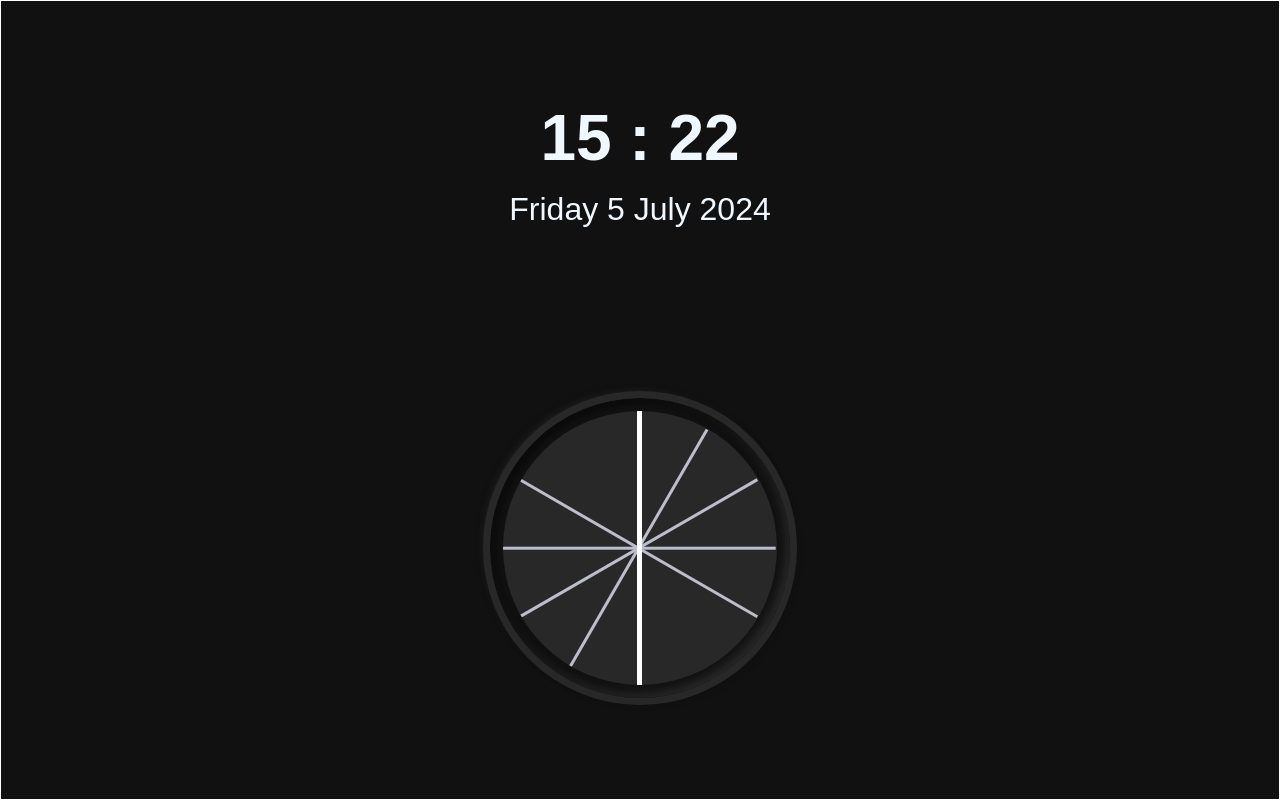
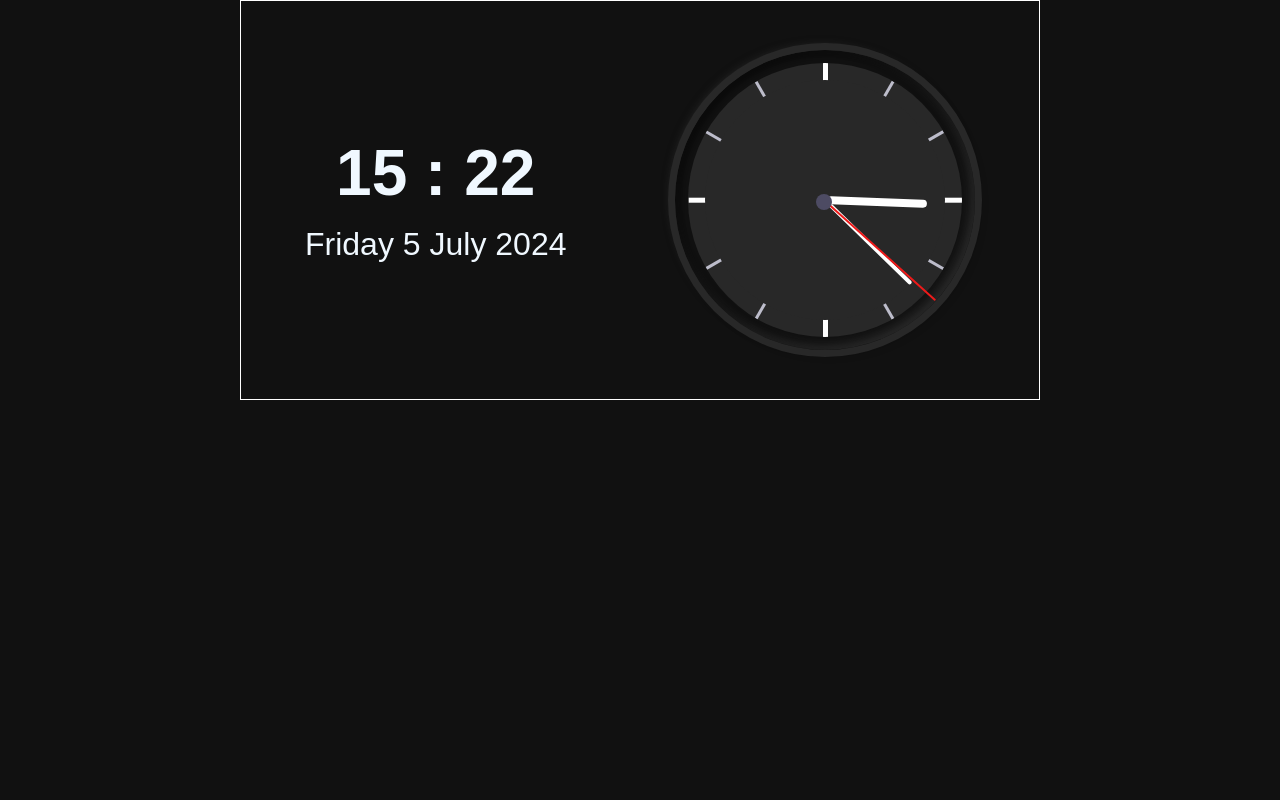
Before and after one commit to VictorRicoV/clocks, a website built with Vite: page src/index.html in a window 1280 px wide. Built offline with nearby package versions, Linux system fonts and the light colour scheme; some packages are replaced by stand-ins of ours.

Commit message:
terminado

```diff
--- a/src/js/index.js
+++ b/src/js/index.js
@@ -7,16 +7,12 @@ const dayOfWeekElement = document.getElementById('day-of-week');
 const dayElement = document.getElementById('day');
 const monthElement = document.getElementById('month');
 const yearElement = document.getElementById('year');
+const hourHandElement = document.getElementById('hour-hand');
+const minuteHandElement = document.getElementById('minute-hand');
+const secondHandElement = document.getElementById('second-hand');
+const rootStyles = document.documentElement.style;
 
-const dayOfWeek = [
-  'Sunday',
-  'Monday',
-  'Tuesday',
-  'Wednesday',
-  'Thursday',
-  'Friday',
-  'Saturday'
-];
+const dayOfWeek = ['Sunday', 'Monday', 'Tuesday', 'Wednesday', 'Thursday', 'Friday', 'Saturday'];
 const months = [
   'January',
   'February',
@@ -35,8 +31,11 @@ const fixTime = number => (number < 10 ? '0' + number : number);
 
 const updateClock = () => {
   const date = new Date();
-  minutesElement.textContent = date.getSeconds();
-  hoursElement.textContent = date.getHours();
+  const minutes = date.getMinutes();
+  const seconds = date.getSeconds();
+  const hours = date.getHours();
+  minutesElement.textContent = minutes;
+  hoursElement.textContent = hours;
   dayOfWeekElement.textContent = dayOfWeek[date.getDate()];
   dayElement.textContent = date.getDay();
   monthElement.textContent = months[date.getMonth()];
@@ -44,6 +43,13 @@ const updateClock = () => {
 
   minutesElement.textContent = fixTime(date.getMinutes());
   hoursElement.textContent = fixTime(date.getHours());
+
+  const minutesDegrees = minutes * 6 + seconds / 10;
+  const hoursDegrees = hours * 6 + seconds / 10;
+
+  rootStyles.setProperty('--seconds-rotate', seconds * 6 + 'deg');
+  rootStyles.setProperty('--minutes-rotate', minutesDegrees + 'deg');
+  rootStyles.setProperty('--hours-rotate', hoursDegrees + 'deg');
 };
 
 updateClock();
--- a/src/scss/blocks/clocks.scss
+++ b/src/scss/blocks/clocks.scss
@@ -17,35 +17,39 @@
 }
 
 .analogic-clock {
+  position: relative;
+  width: 300px;
+  height: 300px;
+  padding: 0.8rem;
+  outline: 7px solid #282828;
   border-radius: 50%;
-  box-shadow: -4px -4px 10px #43434380, inset 4px 4px 10px #00000080,
-    inset -4px -4px 10px #43434380, 4px 4px 10px #0000004d;
-  height: 300px;
-  width: 300px;
-  outline: 7px solid #282828;
-  padding: 0.8rem;
-  position: relative;
+  box-shadow: -4px -4px 10px rgba(67, 67, 67, 0.5), inset 4px 4px 10px rgba(0, 0, 0, 0.5),
+    inset -4px -4px 10px rgba(67, 67, 67, 0.5), 4px 4px 10px rgba(0, 0, 0, 0.3);
 }
 
 .outer-clock-face {
   position: relative;
+  background-color: #282828;
+  overflow: hidden;
+  width: 100%;
   height: 100%;
-  width: 100%;
-  background-color: #282828;
   border-radius: 100%;
-  overflow: hidden;
 }
 
-.marking,
 .outer-clock-face::after,
-.outer-clock-face::before {
-  background-color: #fff;
+.outer-clock-face::before,
+.marking {
+  content: '';
   position: absolute;
-  content: '';
   width: 5px;
   height: 100%;
-  left: 49%;
+  background-color: #fff;
   z-index: 0;
+  left: calc(50% - 2.5px);
+}
+
+.outer-clock-face::after {
+  rotate: 90deg;
 }
 
 .marking {
@@ -54,15 +58,85 @@
 }
 
 .marking-one {
-  transform: rotate(30deg);
+  rotate: 30deg;
 }
 
 .marking-two {
-  transform: rotate(60deg);
+  rotate: 60deg;
 }
+
 .marking-three {
-  transform: rotate(90deg);
+  rotate: 120deg;
 }
+
 .marking-four {
-  transform: rotate(120deg);
+  rotate: 150deg;
 }
+
+.inner-clock-face {
+  position: absolute;
+  top: 10%;
+  left: 10%;
+  width: 80%;
+  height: 80%;
+  background-color: #282828;
+  border-radius: 100%;
+  z-index: 1;
+}
+
+.inner-clock-face::before {
+  content: '';
+  position: absolute;
+  top: 50%;
+  left: 50%;
+  width: 16px;
+  height: 16px;
+  border-radius: 18px;
+  margin-left: -9px;
+  margin-top: -6px;
+  background-color: #4d4b63;
+  z-index: 11;
+}
+
+.hand {
+  position: absolute;
+  bottom: 50%;
+  width: 2px;
+  left: calc(50% - 2px);
+  background: #fff;
+  border-radius: 6px;
+  transform-origin: bottom;
+  transition-timing-function: cubic-bezier(0.1, 2.7, 0.58, 1);
+}
+
+.hour-hand {
+  height: 100px;
+  width: 8px;
+  rotate: var(--hours-rotate);
+}
+
+.min-hand {
+  height: 120px;
+  width: 4px;
+  rotate: var(--minutes-rotate);
+}
+
+.second-hand {
+  background-color: #ee1a1a;
+  width: 2px;
+  height: 150px;
+  rotate: var(--seconds-rotate);
+}
+
+.min-hand {
+  height: 120px;
+  width: 4px;
+  rotate: var(--minutes-rotate);
+}
+
+.second-hand {
+  background-color: #ee1a1a;
+  width: 2px;
+  height: 150px;
+  rotate: var(--seconds-rotate);
+}
--- a/src/scss/blocks/main.scss
+++ b/src/scss/blocks/main.scss
@@ -1,10 +1,19 @@
+@use '../mixins/responsive.scss' as *;
 .main-clocks {
-  align-items: center;
-  border: 1px solid white;
   display: flex;
   flex-direction: column;
+  align-items: center;
+  justify-content: space-around;
   gap: 2rem;
   height: 100vh;
-  justify-content: space-around;
   padding: 2rem;
+  border: 1px solid white;
+  @include responsive(laptop) {
+    flex-direction: row;
+    height: 50vh;
+    justify-content: space-between;
+    padding: 2rem 4rem;
+    margin-inline: auto;
+    max-width: 800px;
+  }
 }
--- a/src/scss/config/variables.scss
+++ b/src/scss/config/variables.scss
@@ -1,5 +1,7 @@
 :root {
-  /* Variables CSS */
+  --hours-rotate: 90deg;
+  --minutes-rotate: 180deg;
+  --seconds-rotate: 0deg;
 }
 
 /* Variables SASS */
```
